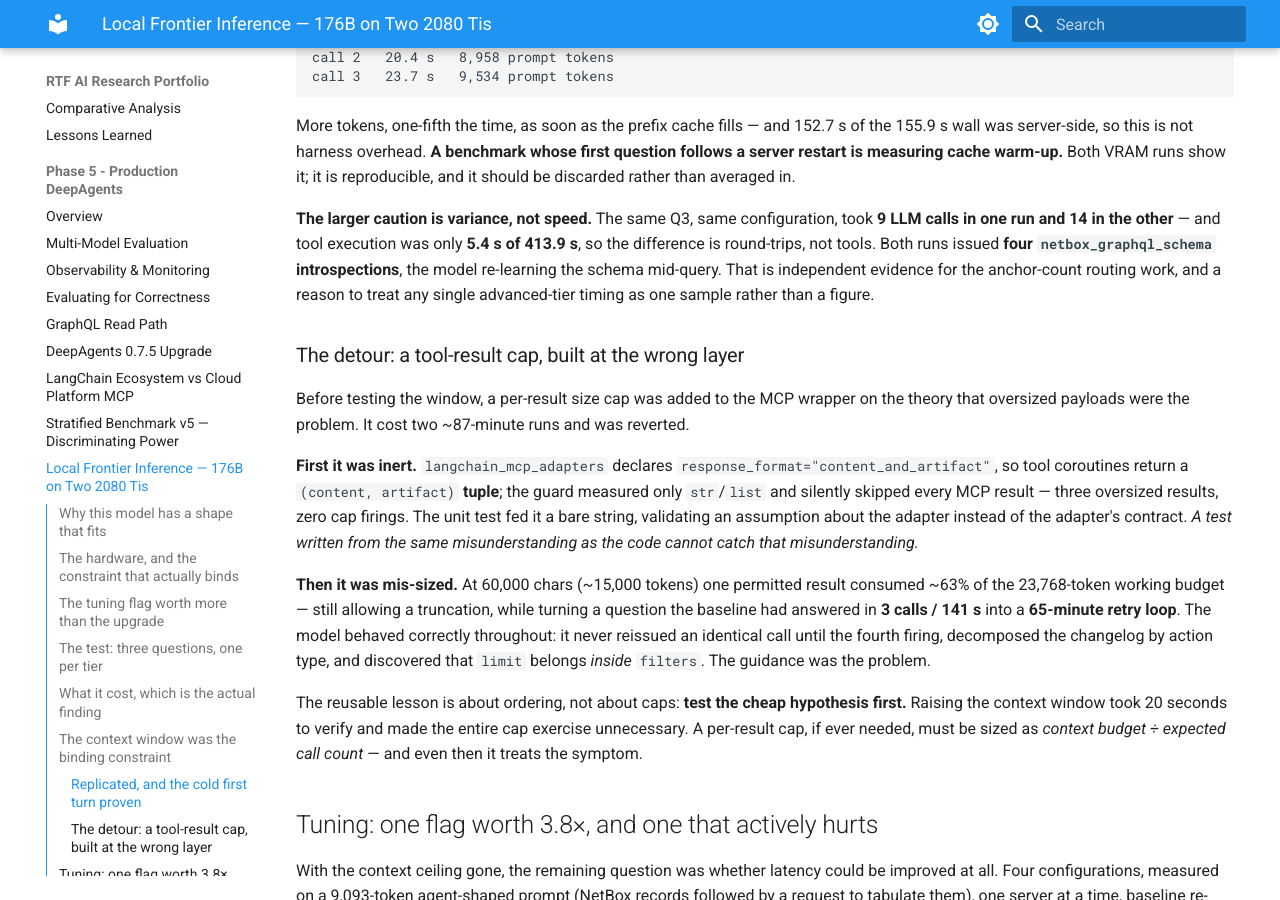
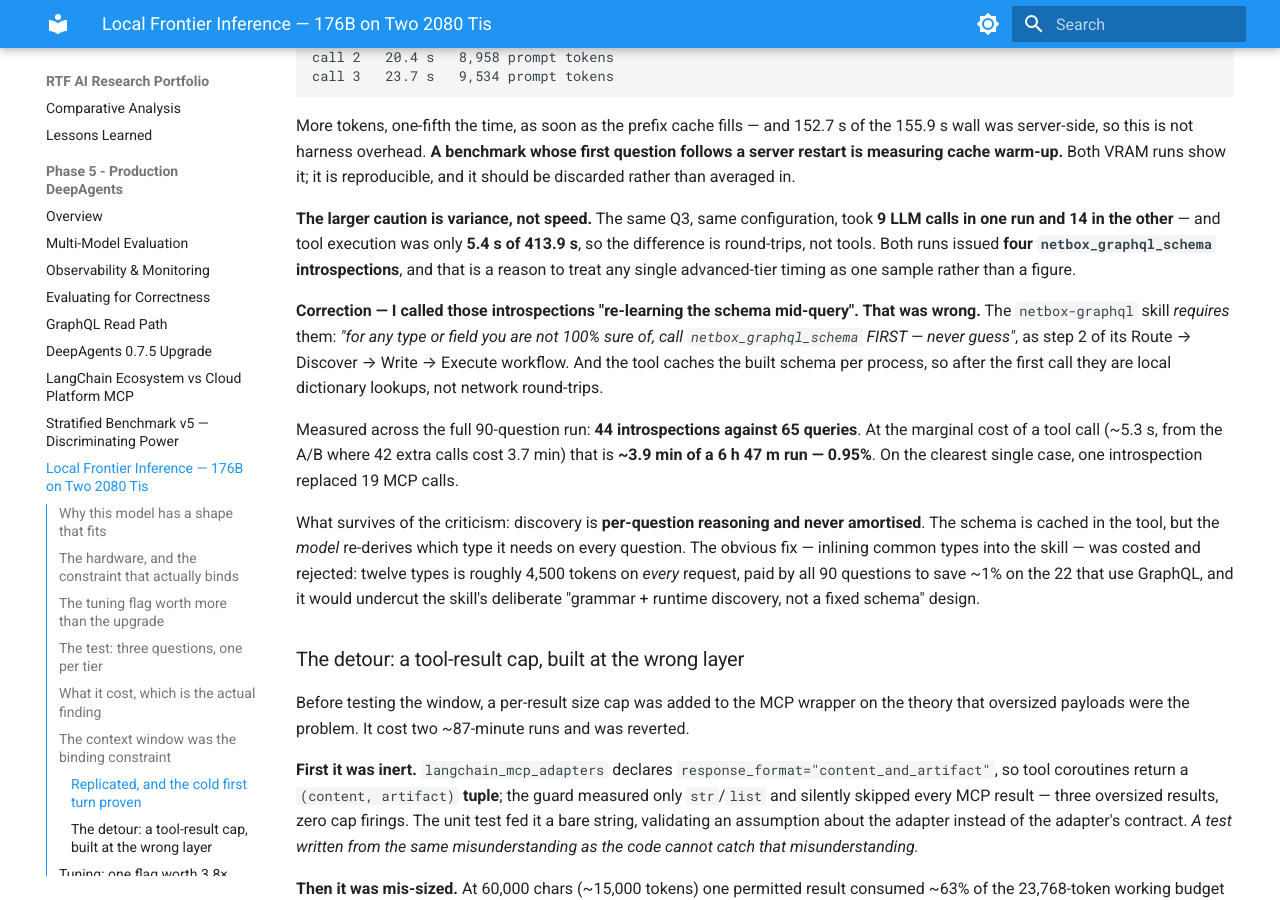
Before and after one commit to FinnMacCumail/rtf-research, an MkDocs documentation site: the page built from docs/phases/phase-5-production-deepagents/local-frontier-inference.md, in a window 1280 px wide and 900 px high, scrolled down 4984 px. Built offline with MkDocs 1.6.1 and Material for MkDocs 9.7.7, drawn with Linux system fonts in a browser that asks for light colours.

Commit message:
docs: schema introspection is mandated, not waste -- correct four places
I described the 44 netbox_graphql_schema calls as the model "re-learning the
schema mid-query", which framed behaviour the skill REQUIRES as flailing. The
wording reached ADR-0038, the Phase 5 page, CHANGELOG and RESEARCH_LOG.

WHY IT WAS WRONG. src/skills/netbox-graphql/SKILL.md mandates discovery before
querying an unfamiliar type -- "for any type or field you are not 100% sure of,
call netbox_graphql_schema FIRST -- never guess" -- as step 2 of a five-step
Route -> Discover -> Write -> Execute -> Aggregate workflow. And the tool caches
the built schema per process (netbox_graphql.py:58), so only the first call is
an HTTP round-trip; the rest are local dictionary lookups.

WHAT IT ACTUALLY COSTS, measured across the full 90-question run:
  44 introspections against 65 queries
  ~5.3 s marginal per tool call (from the A/B: 42 extra calls cost 3.7 min)
  => ~3.9 min of a 6 h 47 m run, about 0.95%
On the clearest single case one introspection replaced 19 MCP calls.

WHAT SURVIVES of the criticism, and it is narrower: discovery is per-question
reasoning and never amortised -- the schema is cached in the tool, but the MODEL
re-derives which type it needs on every question. The obvious fix is recorded as
costed and REJECTED: inlining a dozen types is ~4,500 tokens on EVERY request,
paid by all 90 questions to save ~1% on the 22 that use GraphQL, and it would
undercut the skill's deliberate "grammar + runtime discovery, not a fixed
schema" design and invite the model to treat the list as a boundary.

The RESEARCH_LOG entry records the reasoning error, not just the correction: I
read a cost I did not like as evidence of a defect, without checking either the
skill that mandates it or the cache that makes it cheap.

Original wording is quoted in each correction rather than deleted, matching how
this project handles withdrawn claims elsewhere.

Verified by local build: 4 pages, zero literal tildes, <del> 12/12, no build
warnings, and the figures (65 queries, 0.95%) consistent across all four files.

Co-Authored-By: Claude Opus 5 (1M context) <noreply@anthropic.com>
Claude-Session: https://claude.ai/code/session_01QAqh8FGS6UBxHFj8Q3oC5V

```diff
--- a/docs/phases/phase-5-production-deepagents/local-frontier-inference.md
+++ b/docs/phases/phase-5-production-deepagents/local-frontier-inference.md
@@ -215,9 +215,25 @@ discarded rather than averaged in.
 
 **The larger caution is variance, not speed.** The same Q3, same configuration, took **9 LLM calls in
 one run and 14 in the other** — and tool execution was only **5.4 s of 413.9 s**, so the difference
-is round-trips, not tools. Both runs issued **four `netbox_graphql_schema` introspections**, the model
-re-learning the schema mid-query. That is independent evidence for the anchor-count routing work, and
-a reason to treat any single advanced-tier timing as one sample rather than a figure.
+is round-trips, not tools. Both runs issued **four `netbox_graphql_schema` introspections**, and that
+is a reason to treat any single advanced-tier timing as one sample rather than a figure.
+
+**Correction — I called those introspections "re-learning the schema mid-query". That was wrong.**
+The `netbox-graphql` skill *requires* them: *"for any type or field you are not 100% sure of, call
+`netbox_graphql_schema` FIRST — never guess"*, as step 2 of its Route → Discover → Write → Execute
+workflow. And the tool caches the built schema per process, so after the first call they are local
+dictionary lookups, not network round-trips.
+
+Measured across the full 90-question run: **44 introspections against 65 queries**. At the marginal
+cost of a tool call (~5.3 s, from the A/B where 42 extra calls cost 3.7 min) that is **~3.9 min of a
+6 h 47 m run — 0.95%**. On the clearest single case, one introspection replaced 19 MCP calls.
+
+What survives of the criticism: discovery is **per-question reasoning and never amortised**. The
+schema is cached in the tool, but the *model* re-derives which type it needs on every question. The
+obvious fix — inlining common types into the skill — was costed and rejected: twelve types is
+roughly 4,500 tokens on *every* request, paid by all 90 questions to save ~1% on the 22 that use
+GraphQL, and it would undercut the skill's deliberate "grammar + runtime discovery, not a fixed
+schema" design.
 
 ### The detour: a tool-result cap, built at the wrong layer
 
```
Also changed, not shown: CHANGELOG.md (+1 -1 lines), RESEARCH_LOG.md (+2 -1 lines), docs/adr/0038-local-frontier-model-viable-cost-not-capability.md (+13 -3 lines).
